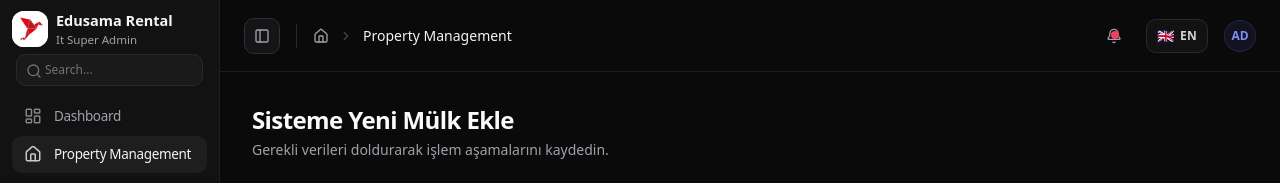
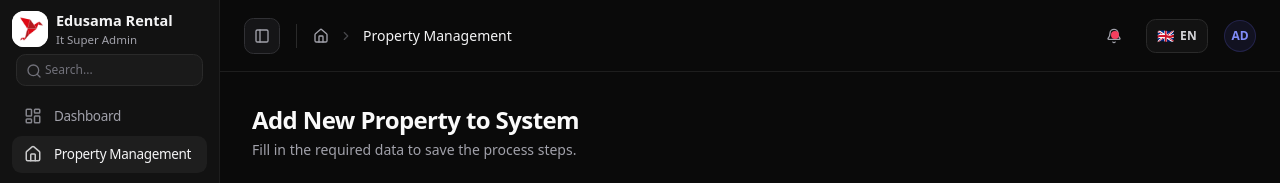
Before and after one commit to Ayrkl/JP-rental-project, a React (Vite) app: page /admin/properties/new in a window 1280 px wide. Shown: the top 183 px of the page. Built offline with nearby package versions, Linux system fonts and the light colour scheme.

Commit message:
feat: implement property management form with map integration and add auto-format hooks

```diff
--- a/src/components/admin/PropertyForm.tsx
+++ b/src/components/admin/PropertyForm.tsx
@@ -468,8 +468,8 @@ export const PropertyForm = ({ propertyId, onComplete, isModal }: { propertyId?:
     return (
         <div className="w-full text-foreground animate-in fade-in-50 duration-500 pb-10">
             <div className="mb-6 border-none">
-                <h1 className="text-2xl font-bold tracking-tight mb-1">{id ? 'Mülkü Düzenle' : 'Sisteme Yeni Mülk Ekle'}</h1>
-                <p className="text-muted-foreground text-sm">Gerekli verileri doldurarak işlem aşamalarını kaydedin.</p>
+                <h1 className="text-2xl font-bold tracking-tight mb-1">{id ? tp('page.editTitle') : tp('page.addTitle')}</h1>
+                <p className="text-muted-foreground text-sm">{tp('page.subtitle')}</p>
             </div>
             <div className="bg-card border border-border shadow-sm rounded-xl p-8">
                 {formContent}
--- a/src/i18n/locales/en/properties.json
+++ b/src/i18n/locales/en/properties.json
@@ -6,6 +6,11 @@
     "inventory": "Furniture & Fixture Inventory",
     "inventoryDesc": "Add fixtures one by one. Item name and short description can be entered.",
     "images": "Property Images"
+  },
+  "page": {
+    "addTitle": "Add New Property to System",
+    "editTitle": "Edit Property",
+    "subtitle": "Fill in the required data to save the process steps."
   },
   "fields": {
     "address": "Full Address",
--- a/src/i18n/locales/tr/properties.json
+++ b/src/i18n/locales/tr/properties.json
@@ -6,6 +6,11 @@
     "inventory": "Eşya & Demirbaş Envanteri",
     "inventoryDesc": "Demirbaşları tek tek ekleyin. Eşya adı ve kısa açıklama girilebilir.",
     "images": "Mülk Görselleri"
+  },
+  "page": {
+    "addTitle": "Sisteme Yeni Mülk Ekle",
+    "editTitle": "Mülkü Düzenle",
+    "subtitle": "Gerekli verileri doldurarak işlem aşamalarını kaydedin."
   },
   "fields": {
     "address": "Açık Adres",
```
